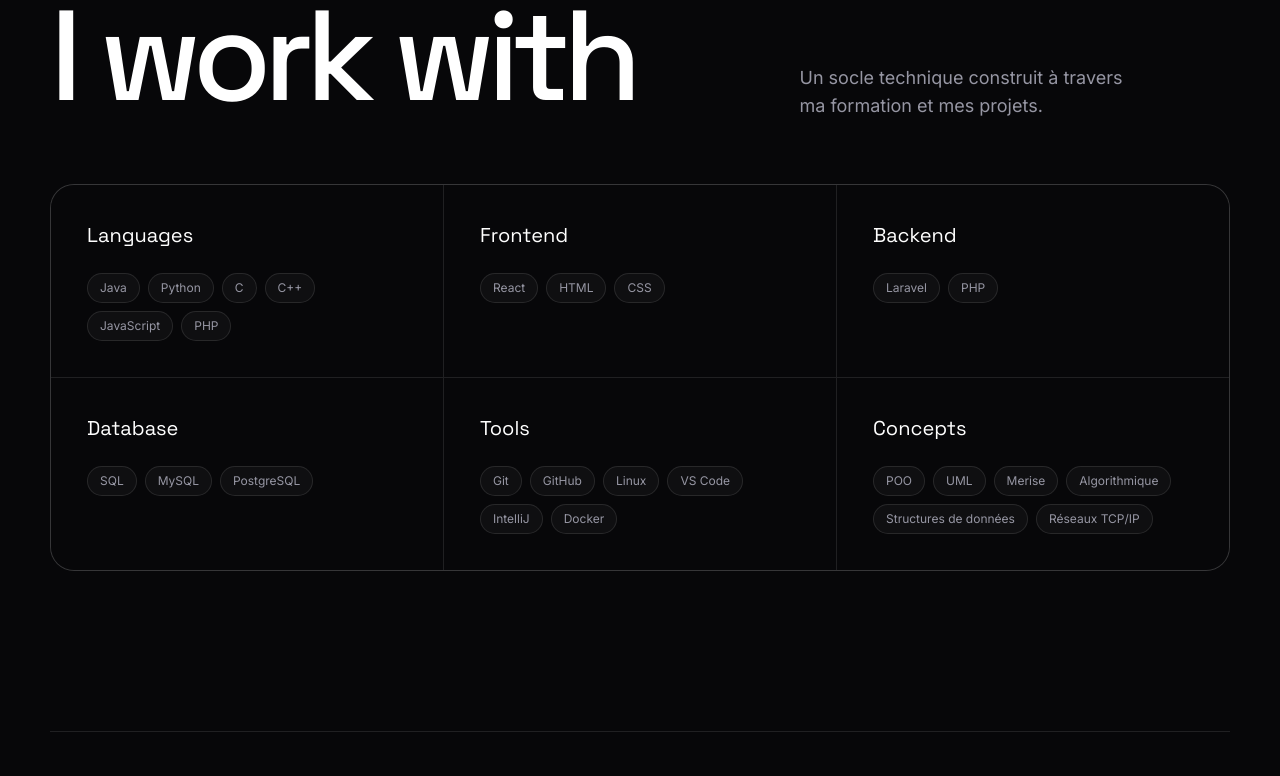
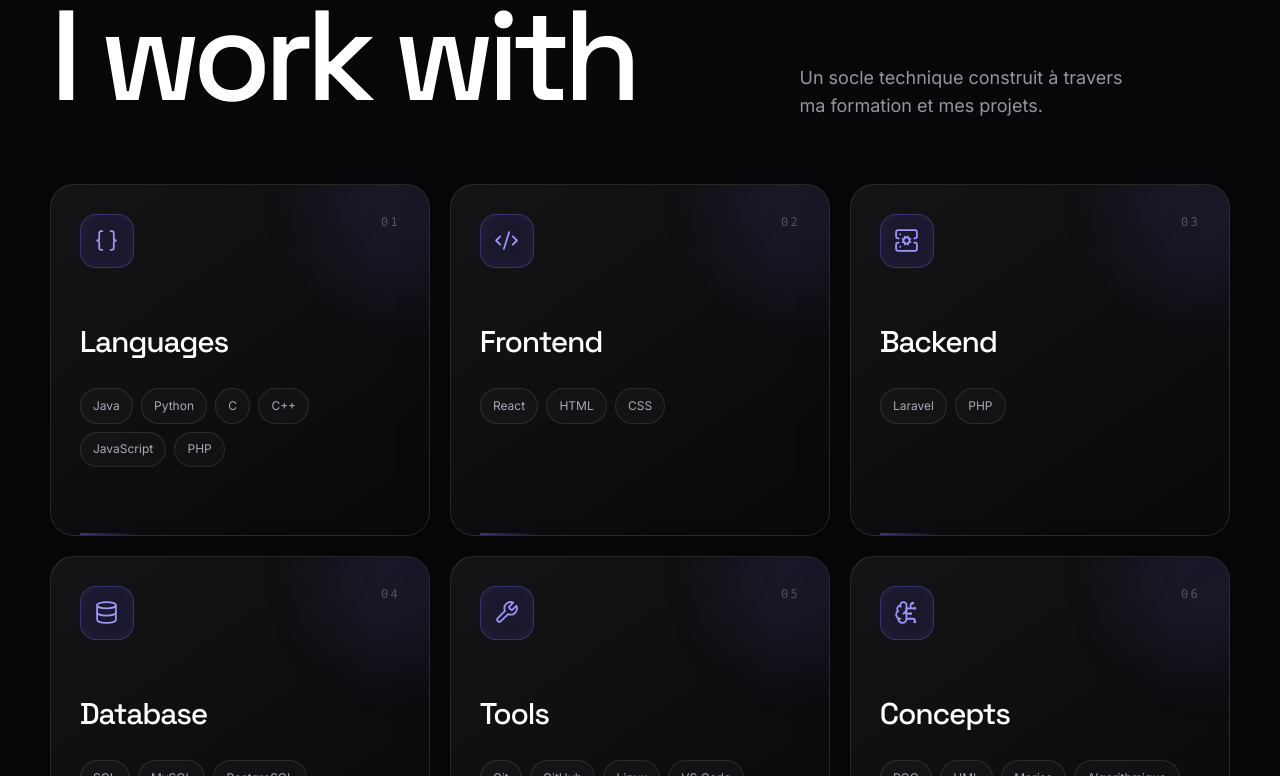
Before and after one commit to TALEBWISSAME/Portfolio, a React (Vite) app in the folder portfolio-developpee/: page / in a window 1280 px wide. Shown: the part 8644-9420 px from the top of the page. Built offline with nearby package versions, Linux system fonts and the light colour scheme.

Commit message:
Redesign skills as interactive cards

```diff
--- a/portfolio-developpee/src/index.css
+++ b/portfolio-developpee/src/index.css
@@ -52,6 +52,18 @@
 .portrait-frame { position: relative; width: min(100%,22rem); overflow: hidden; border: 1px solid rgba(255,255,255,.14); border-radius: 1.5rem; background: #101014; box-shadow: 0 30px 80px rgba(0,0,0,.34); }
 .portrait-frame::after { content: ''; position: absolute; inset: 0; box-shadow: inset 0 0 0 1px rgba(255,255,255,.04); border-radius: inherit; }
 .portrait-frame img { display: block; width: 100%; aspect-ratio: 4/5; object-fit: cover; object-position: center 24%; }
+.skill-card { position: relative; height: 100%; min-height: 22rem; overflow: hidden; border: 1px solid rgba(255,255,255,.11); border-radius: 1.5rem; padding: 1.8rem; background: linear-gradient(145deg,rgba(255,255,255,.055),rgba(255,255,255,.012)); box-shadow: 0 22px 60px rgba(0,0,0,.16); isolation: isolate; transition: transform .45s cubic-bezier(.16,1,.3,1),border-color .35s,box-shadow .45s; }
+.skill-card::before { content: ''; position: absolute; inset: 0; background: linear-gradient(115deg,transparent 20%,rgba(255,255,255,.055) 48%,transparent 75%); transform: translateX(-120%); transition: transform .8s cubic-bezier(.16,1,.3,1); }
+.skill-card:hover { z-index: 2; transform: translateY(-12px) rotateX(2deg) rotateY(-1deg); border-color: rgba(113,103,255,.48); box-shadow: 0 32px 80px rgba(0,0,0,.32),0 0 45px rgba(113,103,255,.1); }
+.skill-card:hover::before { transform: translateX(120%); }
+.skill-card-glow { position: absolute; width: 12rem; height: 12rem; right: -5rem; top: -5rem; border-radius: 50%; background: #7167ff; opacity: .09; filter: blur(35px); transition: opacity .35s,transform .6s cubic-bezier(.16,1,.3,1); }
+.skill-card:hover .skill-card-glow { opacity: .22; transform: scale(1.3) translate(-10px,12px); }
+.skill-icon { display: grid; width: 3.4rem; height: 3.4rem; place-items: center; border: 1px solid rgba(113,103,255,.32); border-radius: 1rem; color: #9d96ff; background: rgba(113,103,255,.1); box-shadow: inset 0 0 20px rgba(113,103,255,.06); transition: transform .4s cubic-bezier(.16,1,.3,1),background .3s,color .3s; }
+.skill-card:hover .skill-icon { color: white; background: #7167ff; transform: rotate(-7deg) scale(1.08); }
+.skill-pill { border: 1px solid rgba(255,255,255,.1); border-radius: 999px; padding: .48rem .76rem; color: #aaaab6; background: rgba(255,255,255,.025); font-size: .75rem; transition: color .25s,border-color .25s,background .25s,transform .25s; }
+.skill-pill:hover { color: white; border-color: rgba(113,103,255,.45); background: rgba(113,103,255,.12); transform: translateY(-2px); }
+.skill-card-line { position: absolute; left: 1.8rem; right: 1.8rem; bottom: 0; height: 2px; background: linear-gradient(90deg,#7167ff,transparent); transform: scaleX(.18); transform-origin: left; opacity: .45; transition: transform .55s cubic-bezier(.16,1,.3,1),opacity .3s; }
+.skill-card:hover .skill-card-line { transform: scaleX(1); opacity: 1; }
 .ambient-scene { position: fixed; inset: 0; z-index: 0; overflow: hidden; pointer-events: none; }
 .ambient-orb { position: absolute; border: 1px solid rgba(151,142,255,.2); border-radius: 999px; background: radial-gradient(circle at 32% 28%,rgba(255,255,255,.2),rgba(113,103,255,.07) 42%,transparent 72%); box-shadow: inset -14px -14px 34px rgba(113,103,255,.08),0 0 35px rgba(113,103,255,.07); backdrop-filter: blur(2px); animation: orb-drift 16s ease-in-out infinite alternate; }
 .orb-one { width: 13rem; height: 13rem; left: 5%; top: 18%; }
@@ -69,7 +81,7 @@ main,header { position: relative; z-index: 1; }
 @keyframes orb-drift { from { transform: translate3d(-10px,-14px,0) scale(.96); } to { transform: translate3d(52px,46px,0) scale(1.08); } }
 @keyframes wave-flow { to { stroke-dashoffset: -210; } }
 @media (min-width: 1100px) { .about-layout { grid-template-columns: 22rem 1fr; align-items: start; } }
-@media (max-width: 767px) { .ambient-orb { opacity: .55; transform: scale(.7); } .ambient-wave { opacity: .1; } .project-visual,.project-visual img { min-height: 17rem; } }
+@media (max-width: 767px) { .ambient-orb { opacity: .55; transform: scale(.7); } .ambient-wave { opacity: .1; } .project-visual,.project-visual img { min-height: 17rem; } .skill-card { min-height: 19rem; } }
 @media (prefers-reduced-motion: reduce) {
   html { scroll-behavior: auto; }
   *,*::before,*::after { animation-duration: .01ms !important; animation-iteration-count: 1 !important; transition-duration: .01ms !important; }
--- a/portfolio-developpee/src/sections/Skills.jsx
+++ b/portfolio-developpee/src/sections/Skills.jsx
@@ -1,9 +1,35 @@
 import Reveal from '../components/Reveal'
 import { skillGroups } from '../data/skills'
+import { Braces, BrainCircuit, Code2, Database, ServerCog, Wrench } from 'lucide-react'
+
+const icons = {
+  Languages: Braces,
+  Frontend: Code2,
+  Backend: ServerCog,
+  Database,
+  Tools: Wrench,
+  Concepts: BrainCircuit,
+}
 
 export default function Skills() {
   return <section id="skills" className="section shell border-t border-white/10">
     <Reveal><p className="kicker">03 — Tech stack</p><div className="section-heading"><h2>Technologies I work with</h2><p>Un socle technique construit à travers ma formation et mes projets.</p></div></Reveal>
-    <div className="mt-16 grid gap-px overflow-hidden rounded-3xl border border-white/10 bg-white/10 md:grid-cols-2 lg:grid-cols-3">{skillGroups.map((group, index) => <Reveal key={group.title} delay={index * .04} className="bg-ink"><div className="h-full p-7 sm:p-9"><h3 className="font-display text-xl">{group.title}</h3><div className="mt-6 flex flex-wrap gap-2">{group.items.map(item => <span className="tag tag-hover" key={item}>{item}</span>)}</div></div></Reveal>)}</div>
+    <div className="mt-16 grid gap-5 md:grid-cols-2 lg:grid-cols-3">{skillGroups.map((group, index) => {
+      const Icon = icons[group.title]
+      return <Reveal key={group.title} delay={index * .065} className="h-full">
+        <article className="skill-card group">
+          <div className="skill-card-glow" />
+          <div className="relative z-10 flex items-start justify-between">
+            <span className="skill-icon"><Icon size={25} strokeWidth={1.7} /></span>
+            <span className="font-mono text-xs tracking-[.2em] text-white/25">{String(index + 1).padStart(2, '0')}</span>
+          </div>
+          <div className="relative z-10 mt-14">
+            <h3 className="font-display text-3xl font-medium tracking-[-.04em]">{group.title}</h3>
+            <div className="mt-7 flex flex-wrap gap-2">{group.items.map(item => <span className="skill-pill" key={item}>{item}</span>)}</div>
+          </div>
+          <div className="skill-card-line" />
+        </article>
+      </Reveal>
+    })}</div>
   </section>
 }
```
Also changed, not shown: 5 other files (tests, documents, lock files or other folders).
